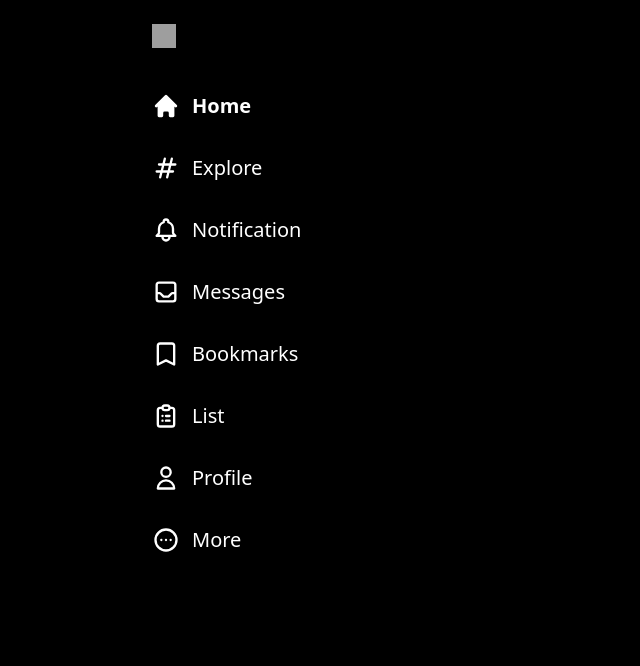
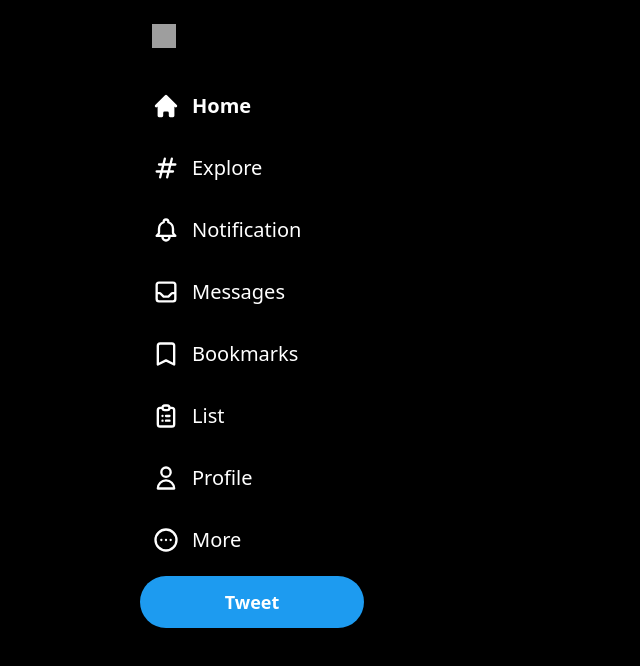
Before and after one commit to tomaszhofman/twitter-clone, a Next.js app: page / in a window 1280 px wide. Shown: the top 666 px of the page, without its empty margins (0-640 px from the left). Built offline with nearby package versions, Linux system fonts and the light colour scheme; grey boxes are pictures that could not be loaded.

Commit message:
Add tweet button

```diff
--- a/components/Sidebar/Sidebar.tsx
+++ b/components/Sidebar/Sidebar.tsx
@@ -7,7 +7,7 @@ function Sidebar() {
   const router = useRouter();
 
   return (
-    <div className="hidden sm:flex flex-col items-center xl:items-start w-64 p-2 fixed h-full ">
+    <div className="hidden sm:flex flex-col items-center xl:items-start xl:w-[340px] p-2 fixed h-full ">
       <div className="hoverAnimation flex justify-center items-center w-14 h-14 xl:ml-24 ">
         <Image
           alt="twitter-icon"
@@ -19,7 +19,6 @@ function Sidebar() {
       <div className="space-y-2.5 mt-4 mb-2.5 xl:ml-24">
         {NAVIGATION_LINKS.map((navEl) => {
           const isCurrent = router.asPath === navEl.href;
-          console.log(isCurrent);
           return (
             <SidebarLink
               key={navEl.text}
@@ -31,6 +30,9 @@ function Sidebar() {
           );
         })}
       </div>
+      <button className="hidden xl:inline ml-auto bg-[#1d9bf0] text-white rounded-full w-56 h-[52px] text-lg font-bold shadow-md hover:bg-[#1a8cd8]">
+        Tweet
+      </button>
     </div>
   );
 }
```
